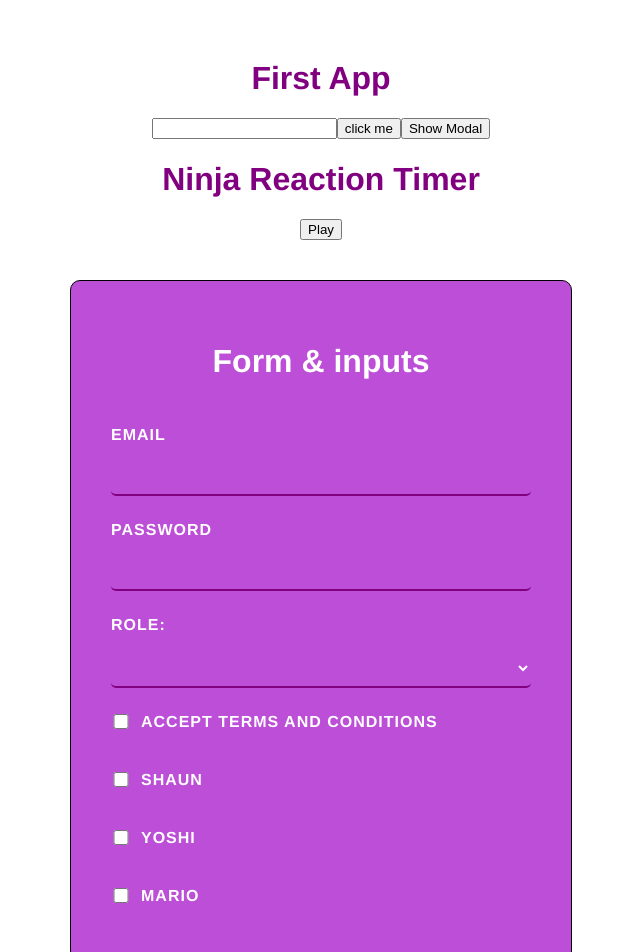
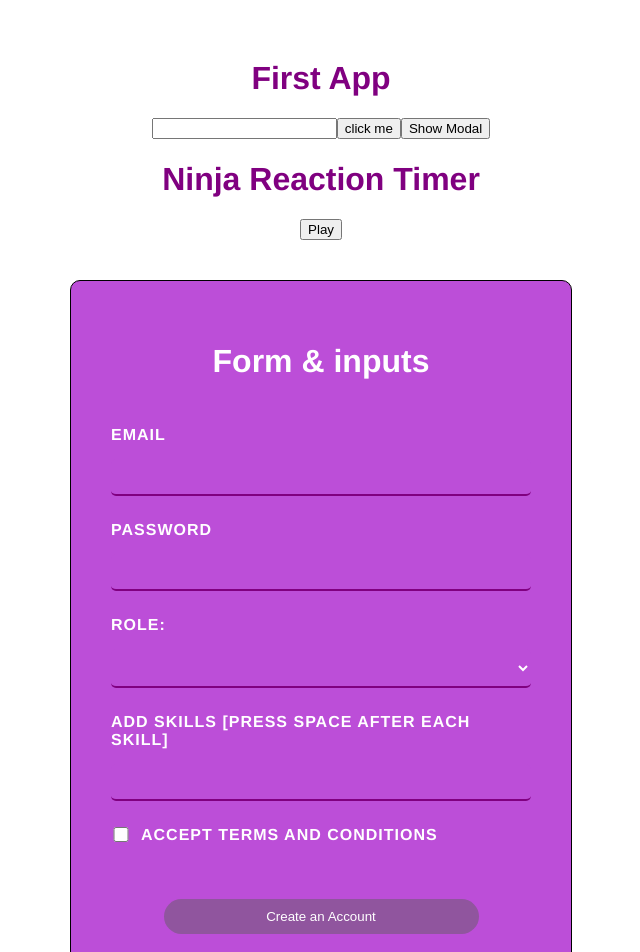
Before and after one commit to Murasakinosora/LearningVue, a Vue app in the folder CLI_tutorial/modal-project/: page / in a window 1280 px wide. Shown: the top 952 px of the page, without its empty margins (319-959 px from the left). Built offline with nearby package versions, Linux system fonts and the light colour scheme.

Commit message:
Intro to forms
Used filter to remove clicked skills on the form

dynamic display of added skills using keyup keyboard event

```diff
--- a/CLI_tutorial/modal-project/src/components/Form.vue
+++ b/CLI_tutorial/modal-project/src/components/Form.vue
@@ -1,6 +1,7 @@
 <template>
   <div>
-    <form>
+    <!-- @submit.prevent does not refresh the page-->
+    <form @submit.prevent="handleSubmit">
       <h1>Form & inputs</h1>
       <label>Email</label>
       <input
@@ -11,11 +12,9 @@
       <!--v model tracks the inputs and assigns it to the variable on data function in real-time-->
 
       <label>Password</label>
-      <input
-        type="password"
-        required
-        v-model="password"
-      /><!--two way data binding using vmodel-->
+      <input type="password" required v-model="password" />
+      <div v-if="passwordErr">{{ passwordErr }}</div>
+      <!--two way data binding using vmodel-->
 
       <label>Role:</label>
       <select v-model="role">
@@ -23,13 +22,21 @@
         <option value="designer">Web Designer</option>
       </select>
 
+      <!---Keyboard Events-->
+      <label>Add Skills [Press Space After Each Skill]</label>
+      <!--keyboard event that fires the function when the pressed key has been let go-->
+      <input type="text" v-model="tempskill" @keyup.space="addSkill" />
+      <!--needs a unique key to cycle through the array, attribute binded the skill since its unique-->
+      <div v-for="skill in skills" :key="skill" class="pill">
+        <p @click="dels(skill)">{{ skill }}</p>
+      </div>
+
       <!--two way data binding using vmodel on checkboxes-->
       <div class="terms">
         <input type="checkbox" required v-model="terms" />
         <label>Accept Terms and Conditions</label>
       </div>
-
-      <!--other way to work with checkboxes and store checked names in one array in data-->
+      <!--other way to work with checkboxes and store checked names in one array in data
       <div>
         <div>
           <input type="checkbox" value="shaun" v-model="names" />
@@ -46,8 +53,10 @@
           <label>mario</label>
         </div>
       </div>
-
-      <!---Keyboard Events-->
+    -->
+      <div class="submit">
+        <button>Create an Account</button>
+      </div>
     </form>
   </div>
 </template>
@@ -61,7 +70,40 @@ export default {
       role: "", // tracks the value of the selected role on the select box
       terms: false,
       names: [],
+      tempskill: "",
+      skills: [],
+      passwordErr: "",
     };
+  },
+  methods: {
+    addSkill(e) {
+      if (this.tempskill) {
+        //validates if the entry is a duplicate or not
+        if (this.skills.includes(this.tempskill)) {
+          this.tempskill = "";
+        } else {
+          this.skills.push(this.tempskill);
+          this.tempskill = "";
+        }
+      }
+    },
+    dels(skill) {
+      //uses filter function to update skills property
+      this.skills = this.skills.filter((item) => {
+        //returns true if not equal to the clicked item thus remains on the array
+        return skill !== item;
+      });
+    },
+    handleSubmit() {
+      //validation of password
+      this.passwordErr =
+        this.password.length > 5
+          ? ""
+          : "Password must be at least 6 characters long"; // ternary operator // if the expression is true the left part after the ? will be assigned
+      if (!this.passwordErr) {
+        console.log(this.email);
+      }
+    },
   },
 };
 </script>
@@ -115,4 +157,31 @@ input[type="checkbox"] {
   position: relative;
   top: 2px;
 }
+
+.pill {
+  display: inline-block;
+  border-radius: 20px;
+  background: #470857;
+  color: white;
+  padding: 6px 12px;
+  border: 1px solid black;
+  margin: 20px 10px 0 0;
+  cursor: pointer;
+  letter-spacing: 1px;
+}
+.pill p {
+  margin: 0 0;
+}
+.submit {
+  margin: 40px auto;
+  text-align: center; /** centers the button// content of the div */
+}
+.submit button {
+  width: 75%;
+  background: #90559e;
+  color: white;
+  border-radius: 20px;
+  padding: 10px 0;
+  border: none;
+}
 </style>
```
